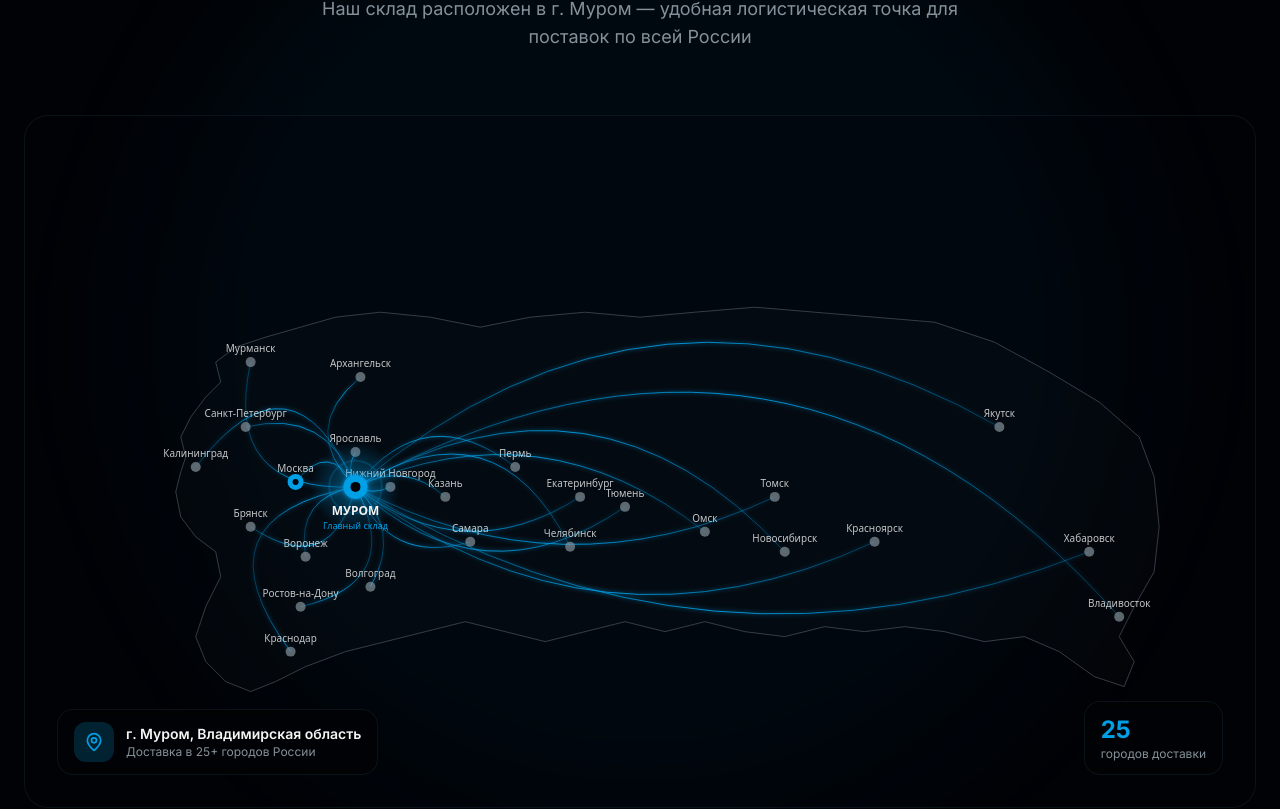
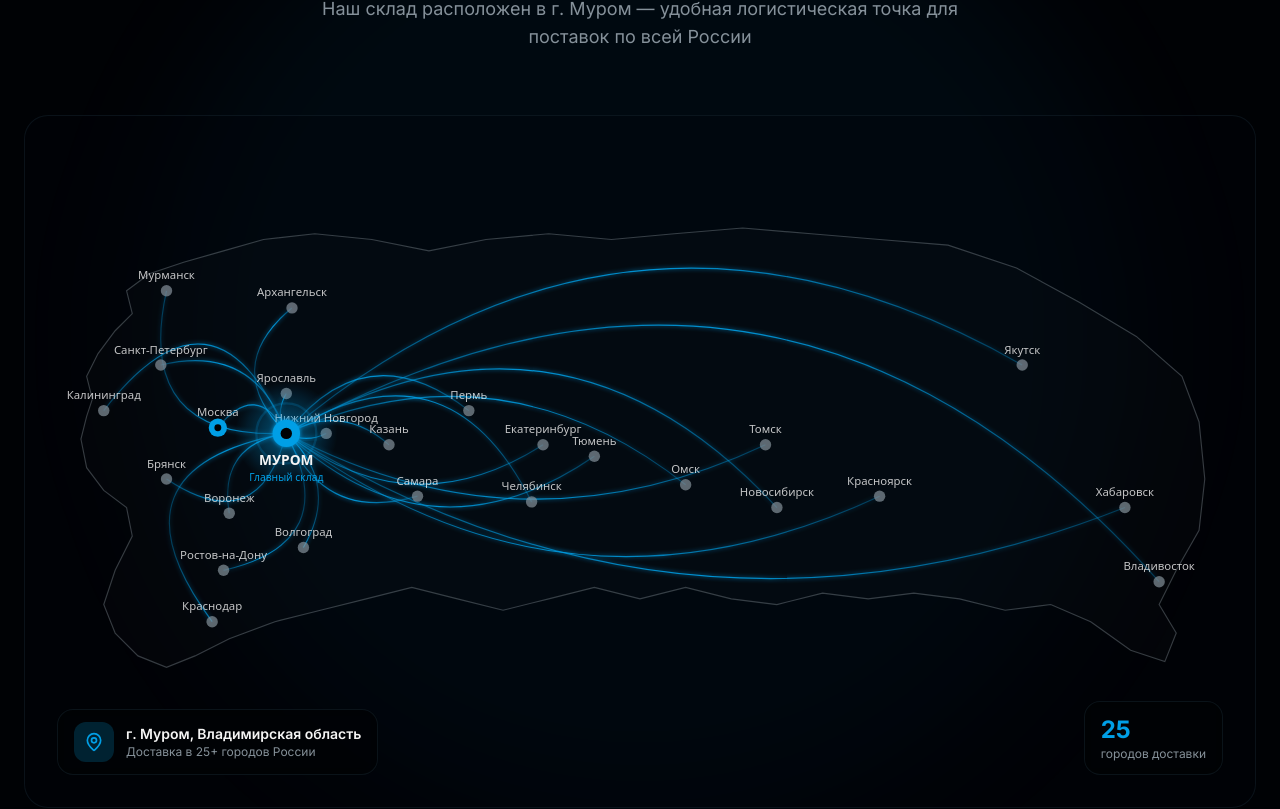
Before and after one commit to SecondNiceee/landing-order, a Next.js app: page / in a window 1280 px wide. Shown: the part 3051-3860 px from the top of the page. Built offline with nearby package versions, Linux system fonts and the light colour scheme.

Commit message:
fix: adjust viewBox for better map scaling
Update viewBox to trim empty space and improve map layout.

```diff
--- a/components/geography-section.tsx
+++ b/components/geography-section.tsx
@@ -160,7 +160,7 @@ export function GeographySection() {
             {/* SVG Map */}
             <div className="relative aspect-[4/3] md:aspect-[16/9] p-2 md:p-4">
               <svg
-                viewBox="0 0 1200 550"
+                viewBox="100 100 1050 450"
                 className="w-full h-full"
                 preserveAspectRatio="xMidYMid meet"
               >
```
